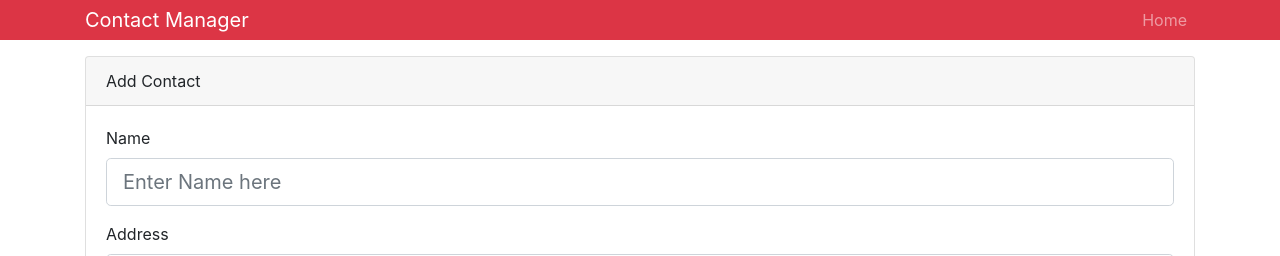
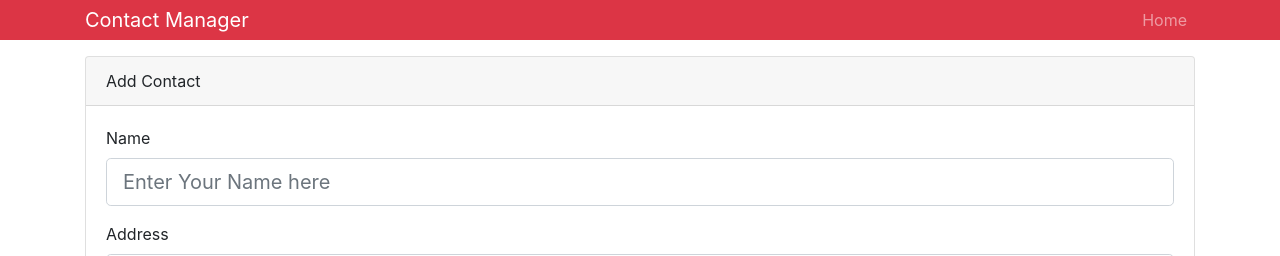
Before and after one commit to Maheeb/reactThrowback, a React (Create React App) app: page / in a window 1280 px wide. Shown: the top 256 px of the page. Built offline with nearby package versions, Linux system fonts and the light colour scheme.

Commit message:
Form Setup

```diff
--- a/src/components/contacts/AddContact.js
+++ b/src/components/contacts/AddContact.js
@@ -20,7 +20,7 @@ class AddContact extends Component {
                         <div className="form-group">
                             <label htmlFor="name">Name</label>
                             <input type="text" name="name" className="form-control form-control-lg"
-                            placeholder="Enter Name here"
+                            placeholder="Enter Your Name here"
                                    value={name}
                                    onChange={this.onChange}
                             />
```
